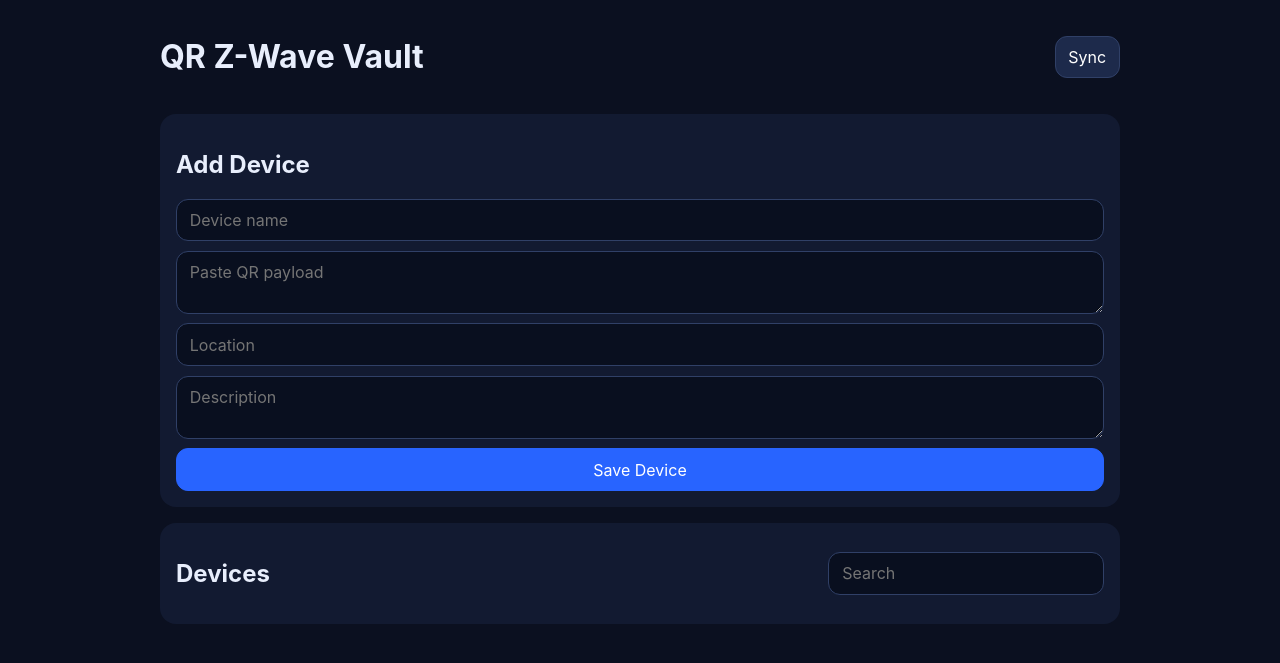
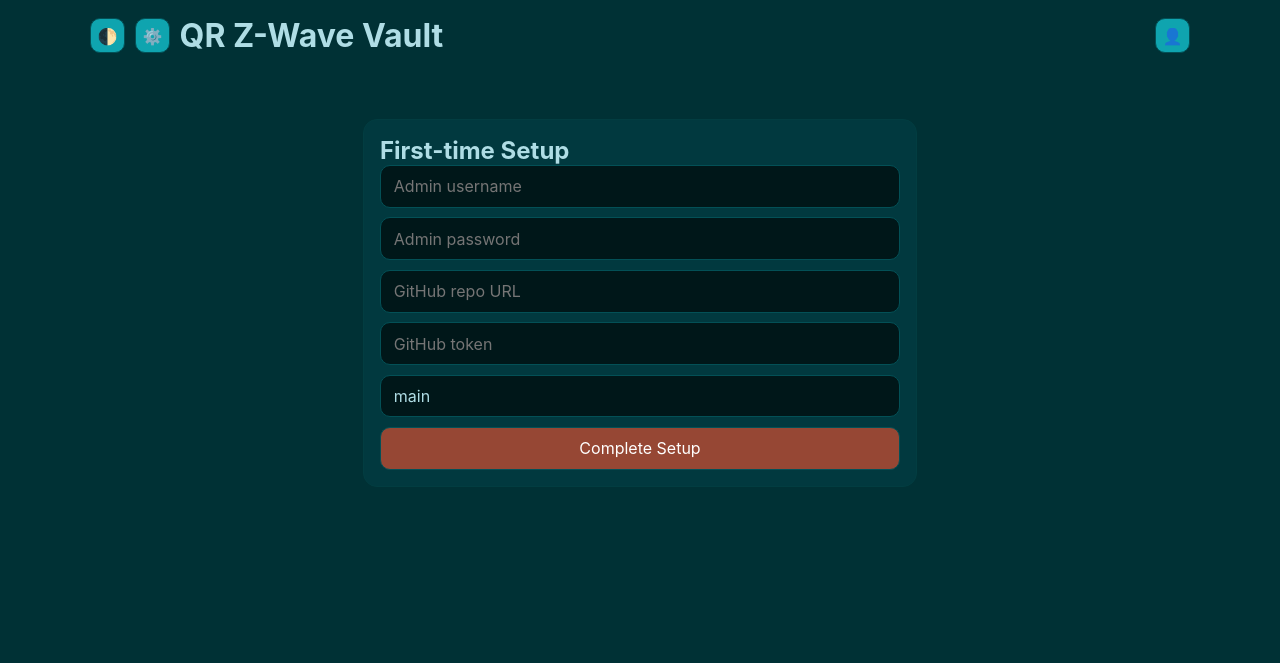
Before and after one commit to hummel22/qr-zwave-vault, a FastAPI app: page / in a window 1280 px wide. Shown: the top 663 px of the page. Run offline with FastAPI, Linux system fonts and the light colour scheme; data that the repository does not hold is empty.

Commit message:
Add auth/setup system and revamp dashboard UI

```diff
--- a/app/main.py
+++ b/app/main.py
@@ -5,21 +5,24 @@ import os
 from pathlib import Path
 
 import qrcode
-from fastapi import FastAPI, HTTPException, Query
+from fastapi import FastAPI, HTTPException, Query, Request
 from fastapi.middleware.cors import CORSMiddleware
-from fastapi.responses import HTMLResponse, Response
+from fastapi.responses import HTMLResponse, JSONResponse, Response
 from fastapi.staticfiles import StaticFiles
 
 from app.models.device import DeviceCreate, DeviceRecord, DeviceRecordUpdate, build_device_record, now_utc, validate_uniqueness_or_raise
+from app.models.settings import LoginRequest, SettingsUpdateRequest, SetupBootstrapRequest, StoredSettings, hash_password, verify_password
 from app.services.git_sync import GitSyncService
 from app.services.parser import extract_dsk
 from app.storage.device_store import DeviceStore
+from app.storage.settings_store import SettingsStore
 
 
-APP_VERSION = "1.0.0"
+APP_VERSION = "1.1.0"
 DATA_DIR = Path(os.getenv("DATA_DIR", "./data/repo/devices"))
-
+SETTINGS_FILE = Path(os.getenv("SETTINGS_FILE", "./data/settings/settings.json"))
 store = DeviceStore(DATA_DIR)
+settings_store = SettingsStore(SETTINGS_FILE)
 sync = GitSyncService()
 app = FastAPI(title="QR Z-Wave Vault", version=APP_VERSION)
 app.add_middleware(
@@ -29,6 +32,40 @@ app.add_middleware(
     allow_headers=["*"],
 )
 app.mount("/static", StaticFiles(directory="app/static"), name="static")
+
+
+def _require_auth(request: Request) -> None:
+    if request.cookies.get("vault_user"):
+        return
+    raise HTTPException(status_code=401, detail="unauthorized")
+
+
+def _setup_complete() -> bool:
+    return settings_store.exists()
+
+
+def _current_settings_or_404() -> StoredSettings:
+    loaded = settings_store.load()
+    if not loaded:
+        raise HTTPException(status_code=404, detail="setup_incomplete")
+    return loaded
+
+
+@app.middleware("http")
+async def auth_guard(request: Request, call_next):
+    path = request.url.path
+    public_paths = {
+        "/",
+        "/health",
+        "/api/v1/setup/status",
+        "/api/v1/setup/bootstrap",
+        "/api/v1/auth/login",
+    }
+    if path.startswith("/static") or path in public_paths:
+        return await call_next(request)
+    if path.startswith("/api/v1") and not request.cookies.get("vault_user"):
+        return Response(status_code=401)
+    return await call_next(request)
 
 
 @app.get("/", response_class=HTMLResponse)
@@ -44,8 +81,110 @@ def health() -> dict:
         "version": APP_VERSION,
         "time": now_utc().isoformat().replace("+00:00", "Z"),
         "records": {"count": len(store.list_all())},
+        "setup_complete": _setup_complete(),
         "sync": sync.status(),
     }
+
+
+@app.get("/api/v1/setup/status")
+def setup_status() -> dict:
+    return {"setup_complete": _setup_complete()}
+
+
+@app.post("/api/v1/setup/bootstrap")
+def setup_bootstrap(payload: SetupBootstrapRequest) -> dict:
+    if _setup_complete():
+        raise HTTPException(status_code=409, detail="setup_already_completed")
+    salt, password_hash = hash_password(payload.password)
+    settings = StoredSettings(
+        username=payload.username,
+        password_salt=salt,
+        password_hash=password_hash,
+        github_repo=payload.github_repo,
+        github_token=payload.github_token,
+        github_branch=payload.github_branch,
+    )
+    settings_store.save(settings)
+    sync.configure(settings.github_repo, settings.github_token, settings.github_branch)
+    sync.trigger_sync()
+    return {"ok": True, "settings": settings.masked()}
+
+
+@app.post("/api/v1/auth/login")
+def login(payload: LoginRequest, request: Request) -> dict:
+    settings = _current_settings_or_404()
+    if payload.username != settings.username:
+        raise HTTPException(status_code=401, detail="invalid_credentials")
+    if not verify_password(payload.password, settings.password_salt, settings.password_hash):
+        raise HTTPException(status_code=401, detail="invalid_credentials")
+    response = JSONResponse({"ok": True, "user": settings.username})
+    response.set_cookie("vault_user", settings.username, httponly=True, samesite="lax")
+    return response
+
+
+@app.post("/api/v1/auth/logout")
+def logout() -> Response:
+    response = JSONResponse({"ok": True})
+    response.delete_cookie("vault_user")
+    return response
+
+
+@app.get("/api/v1/auth/me")
+def auth_me(request: Request) -> dict:
+    _require_auth(request)
+    settings = _current_settings_or_404()
+    sync.configure(settings.github_repo, settings.github_token, settings.github_branch)
+    return {"authenticated": True, "user": request.cookies.get("vault_user"), "settings": settings.masked()}
+
+
+@app.get("/api/v1/admin/settings")
+def admin_settings(request: Request) -> dict:
+    _require_auth(request)
+    settings = _current_settings_or_404()
+    return settings.masked()
+
+
+@app.put("/api/v1/admin/settings")
+def admin_settings_update(payload: SettingsUpdateRequest, request: Request) -> dict:
+    _require_auth(request)
+    settings = _current_settings_or_404()
+
+    username = payload.username or settings.username
+    if payload.new_password:
+        salt, password_hash = hash_password(payload.new_password)
+    else:
+        salt = settings.password_salt
+        password_hash = settings.password_hash
+
+    updated = StoredSettings(
+        username=username,
+        password_salt=salt,
+        password_hash=password_hash,
+        github_repo=payload.github_repo or settings.github_repo,
+        github_token=payload.github_token or settings.github_token,
+        github_branch=payload.github_branch or settings.github_branch,
+    )
+    settings_store.save(updated)
+    sync.configure(updated.github_repo, updated.github_token, updated.github_branch)
+    return {"ok": True, "settings": updated.masked()}
+
+
+@app.post("/api/v1/admin/test-repo-auth")
+def admin_test_repo_auth(request: Request) -> dict:
+    _require_auth(request)
+    settings = _current_settings_or_404()
+    sync.configure(settings.github_repo, settings.github_token, settings.github_branch)
+    ok, reason = sync.can_authenticate()
+    return {"ok": ok, "reason": reason}
+
+
+@app.post("/api/v1/admin/force-pull-update")
+def admin_force_pull_update(request: Request) -> dict:
+    _require_auth(request)
+    settings = _current_settings_or_404()
+    sync.configure(settings.github_repo, settings.github_token, settings.github_branch)
+    result = sync.trigger_sync()
+    return {"ok": result.get("state") == "synced", "sync": result}
 
 
 @app.get("/api/v1/devices")
@@ -60,14 +199,15 @@ def list_devices(
     per_page: int = Query(default=25, ge=1, le=200),
 ) -> dict:
     queried = store.query(q, name, dsk, notes, sort, order, page, per_page)
+    status = sync.status()
     items = [
         {
             **item.model_dump(mode="json"),
             "sync": {
-                "state": sync.status()["state"],
-                "last_success_at": sync.status()["last_success_at"],
-                "last_error": sync.status()["last_error"],
-                "head_commit": sync.status()["head_commit"],
+                "state": status["state"],
+                "last_success_at": status["last_success_at"],
+                "last_error": status["last_error"],
+                "head_commit": status["head_commit"],
             },
         }
         for item in queried["items"]
--- a/app/static/app.js
+++ b/app/static/app.js
@@ -3,43 +3,167 @@ const { createApp } = Vue;
 createApp({
   data() {
     return {
+      setupRequired: false,
+      isAuthenticated: false,
+      message: "",
+      theme: localStorage.getItem("theme") || "dark",
       devices: [],
+      selectedDevice: null,
       form: { device_name: "", raw_value: "", location: "", description: "" },
+      editForm: { device_name: "", location: "", description: "" },
       filters: { q: "" },
-      qrSrc: "",
+      setup: { username: "", password: "", github_repo: "", github_token: "", github_branch: "main" },
+      loginForm: { username: "", password: "" },
+      admin: { username: "", new_password: "", github_repo: "", github_token: "", github_branch: "main" },
     };
   },
   async mounted() {
-    await this.loadDevices();
+    await this.bootstrap();
   },
   methods: {
+    setMessage(msg) {
+      this.message = msg;
+      setTimeout(() => {
+        if (this.message === msg) this.message = "";
+      }, 3000);
+    },
+    toggleTheme() {
+      this.theme = this.theme === "dark" ? "light" : "dark";
+      localStorage.setItem("theme", this.theme);
+    },
+    async bootstrap() {
+      const setupRes = await fetch("/api/v1/setup/status");
+      const setupBody = await setupRes.json();
+      this.setupRequired = !setupBody.setup_complete;
+      if (this.setupRequired) return;
+      await this.refreshSession();
+    },
+    async refreshSession() {
+      const res = await fetch("/api/v1/auth/me");
+      if (!res.ok) {
+        this.isAuthenticated = false;
+        return;
+      }
+      const body = await res.json();
+      this.isAuthenticated = !!body.authenticated;
+      this.admin = {
+        username: body.settings.username,
+        new_password: "",
+        github_repo: body.settings.github_repo,
+        github_token: "",
+        github_branch: body.settings.github_branch,
+      };
+      await this.loadDevices();
+    },
+    async completeSetup() {
+      const res = await fetch("/api/v1/setup/bootstrap", {
+        method: "POST",
+        headers: { "Content-Type": "application/json" },
+        body: JSON.stringify(this.setup),
+      });
+      if (!res.ok) return this.setMessage("Setup failed");
+      this.setupRequired = false;
+      this.loginForm.username = this.setup.username;
+      this.setMessage("Setup complete. Please login.");
+    },
+    async login() {
+      const res = await fetch("/api/v1/auth/login", {
+        method: "POST",
+        headers: { "Content-Type": "application/json" },
+        body: JSON.stringify(this.loginForm),
+      });
+      if (!res.ok) return this.setMessage("Invalid login");
+      this.isAuthenticated = true;
+      await this.refreshSession();
+      this.setMessage("Logged in");
+    },
+    async logout() {
+      await fetch("/api/v1/auth/logout", { method: "POST" });
+      this.isAuthenticated = false;
+      this.$refs.adminModal.close();
+    },
     async loadDevices() {
       const params = new URLSearchParams();
       if (this.filters.q) params.set("q", this.filters.q);
       const res = await fetch(`/api/v1/devices?${params.toString()}`);
+      if (!res.ok) return;
       const body = await res.json();
       this.devices = body.items;
     },
+    openAddModal() {
+      this.form = { device_name: "", raw_value: "", location: "", description: "" };
+      this.$refs.addModal.showModal();
+    },
     async addDevice() {
-      await fetch("/api/v1/devices", {
+      const res = await fetch("/api/v1/devices", {
         method: "POST",
         headers: { "Content-Type": "application/json" },
         body: JSON.stringify(this.form),
       });
-      this.form = { device_name: "", raw_value: "", location: "", description: "" };
+      if (!res.ok) return this.setMessage("Could not add device");
+      this.$refs.addModal.close();
       await this.loadDevices();
+      this.setMessage("Device added");
+    },
+    openDevice(item) {
+      this.selectedDevice = item;
+      this.editForm = {
+        device_name: item.device_name,
+        location: item.location || "",
+        description: item.description || "",
+      };
+      this.$refs.deviceModal.showModal();
+    },
+    async saveDeviceEdits() {
+      if (!this.selectedDevice) return;
+      const res = await fetch(`/api/v1/devices/${this.selectedDevice.id}`, {
+        method: "PUT",
+        headers: { "Content-Type": "application/json" },
+        body: JSON.stringify(this.editForm),
+      });
+      if (!res.ok) return this.setMessage("Update failed");
+      await this.loadDevices();
+      this.$refs.deviceModal.close();
+      this.setMessage("Device updated");
     },
     async remove(id) {
-      await fetch(`/api/v1/devices/${id}`, { method: "DELETE" });
+      const res = await fetch(`/api/v1/devices/${id}`, { method: "DELETE" });
+      if (!res.ok) return this.setMessage("Delete failed");
+      this.$refs.deviceModal.close();
       await this.loadDevices();
+      this.setMessage("Device deleted");
     },
-    showQr(id) {
-      this.qrSrc = `/api/v1/devices/${id}/qr.png`;
-      this.$refs.modal.showModal();
+    openAdmin() {
+      if (!this.isAuthenticated) return;
+      this.$refs.adminModal.showModal();
     },
-    async syncNow() {
-      await fetch("/api/v1/sync", { method: "POST" });
-      await this.loadDevices();
+    async saveSettings() {
+      const payload = {
+        username: this.admin.username,
+        new_password: this.admin.new_password || null,
+        github_repo: this.admin.github_repo,
+        github_token: this.admin.github_token || null,
+        github_branch: this.admin.github_branch,
+      };
+      const res = await fetch("/api/v1/admin/settings", {
+        method: "PUT",
+        headers: { "Content-Type": "application/json" },
+        body: JSON.stringify(payload),
+      });
+      if (!res.ok) return this.setMessage("Failed to save settings");
+      this.admin.new_password = "";
+      this.admin.github_token = "";
+      this.setMessage("Settings saved");
+    },
+    async testRepoAuth() {
+      const res = await fetch("/api/v1/admin/test-repo-auth", { method: "POST" });
+      const body = await res.json();
+      this.setMessage(body.ok ? "Repo auth OK" : `Repo auth failed: ${body.reason}`);
+    },
+    async forcePull() {
+      const res = await fetch("/api/v1/admin/force-pull-update", { method: "POST" });
+      const body = await res.json();
+      this.setMessage(body.ok ? "Repository updated" : "Repository update failed");
     },
   },
 }).mount("#app");
--- a/app/static/styles.css
+++ b/app/static/styles.css
@@ -1,31 +1,172 @@
 :root {
-  color-scheme: light dark;
+  --c-bg: #003135;
+  --c-surface: #024950;
+  --c-accent: #0fa4af;
+  --c-warm: #964734;
+  --c-text: #afdde5;
   font-family: Inter, system-ui, sans-serif;
 }
+
+.shell[data-theme="light"] {
+  --c-bg: #afdde5;
+  --c-surface: #ffffff;
+  --c-accent: #0fa4af;
+  --c-warm: #964734;
+  --c-text: #003135;
+}
+
 body {
   margin: 0;
-  background: #0b1020;
-  color: #e8eefc;
+  background: var(--c-bg);
+  color: var(--c-text);
 }
+
 .shell {
-  max-width: 960px;
+  max-width: 1100px;
   margin: 0 auto;
   padding: 1rem;
+}
+
+.menu-bar,
+.menu-left,
+.menu-right,
+.row {
+  display: flex;
+  align-items: center;
+  gap: 0.6rem;
+}
+
+.menu-bar {
+  justify-content: space-between;
+  margin-bottom: 1rem;
+}
+
+.panel {
+  background: color-mix(in oklab, var(--c-surface) 85%, black 15%);
+  border: 1px solid color-mix(in oklab, var(--c-accent) 50%, black 50%);
+  border-radius: 14px;
+  padding: 1rem;
+}
+
+.auth-panel {
+  max-width: 520px;
+  margin: 4rem auto;
+}
+
+.stack {
   display: grid;
-  gap: 1rem;
+  gap: 0.6rem;
 }
-.topbar,.row { display:flex; justify-content:space-between; gap:.75rem; align-items:center; }
-.panel { background:#121a31; border-radius:16px; padding:1rem; }
-.stack { display:grid; gap:.6rem; }
-input, textarea, button { font:inherit; border-radius:12px; border:1px solid #304067; padding:.65rem .8rem; }
-input, textarea { background:#090f1f; color:#e8eefc; }
-.btn { background:#1d2a4b; color:#fff; cursor:pointer; }
-.btn.primary { background:#2864ff; border-color:#2864ff; }
-.btn.danger { background:#932525; border-color:#932525; }
-.cards { display:grid; grid-template-columns:repeat(auto-fit, minmax(220px,1fr)); gap:.8rem; }
-.card { background:#0b142b; border:1px solid #243559; border-radius:12px; padding:.8rem; display:grid; gap:.45rem; }
-dialog { border:none; border-radius:14px; padding:1rem; }
-img { max-width: 100%; height: auto; }
+
+h1,
+h2,
+h3 {
+  margin: 0;
+}
+
+input,
+textarea,
+button {
+  font: inherit;
+  border-radius: 10px;
+  border: 1px solid color-mix(in oklab, var(--c-accent) 60%, black 40%);
+  padding: 0.65rem 0.8rem;
+}
+
+input,
+textarea {
+  background: color-mix(in oklab, var(--c-bg) 65%, black 35%);
+  color: var(--c-text);
+}
+
+.btn,
+.icon-btn {
+  background: var(--c-accent);
+  color: #001b1d;
+  cursor: pointer;
+}
+
+.btn.primary {
+  background: var(--c-warm);
+  color: #fff;
+}
+
+.btn.danger {
+  background: #8f2d1c;
+  color: #fff;
+}
+
+.icon-btn {
+  width: 2.2rem;
+  height: 2.2rem;
+  padding: 0;
+}
+
+table {
+  width: 100%;
+  border-collapse: collapse;
+  margin-top: 0.8rem;
+}
+
+th,
+td {
+  border-bottom: 1px solid color-mix(in oklab, var(--c-accent) 30%, black 70%);
+  text-align: left;
+  padding: 0.65rem;
+}
+
+tbody tr {
+  cursor: pointer;
+}
+
+tbody tr:hover {
+  background: color-mix(in oklab, var(--c-accent) 16%, transparent 84%);
+}
+
+.fab {
+  position: fixed;
+  right: 1.3rem;
+  bottom: 1.3rem;
+  width: 3rem;
+  height: 3rem;
+  border-radius: 50%;
+  font-size: 1.8rem;
+  padding: 0;
+  background: var(--c-warm);
+  color: #fff;
+}
+
+dialog {
+  border: none;
+  border-radius: 12px;
+  max-width: 560px;
+  width: calc(100% - 2rem);
+  background: var(--c-surface);
+  color: var(--c-text);
+}
+
+img {
+  max-width: 240px;
+  border-radius: 8px;
+  display: block;
+  margin: 0.8rem auto;
+}
+
+.message {
+  position: fixed;
+  left: 50%;
+  bottom: 1rem;
+  transform: translateX(-50%);
+  background: var(--c-surface);
+  border: 1px solid var(--c-accent);
+  padding: 0.5rem 1rem;
+  border-radius: 999px;
+}
+
 @media (max-width: 700px) {
-  .topbar,.row { flex-direction:column; align-items:stretch; }
+  .menu-bar,
+  .row {
+    flex-direction: column;
+    align-items: stretch;
+  }
 }
--- a/app/templates/index.html
+++ b/app/templates/index.html
@@ -8,14 +8,87 @@
     <script src="https://cdn.jsdelivr.net/npm/vue@3/dist/vue.global.prod.js"></script>
   </head>
   <body>
-    <main id="app" class="shell">
-      <header class="topbar">
-        <h1>QR Z-Wave Vault</h1>
-        <button class="btn" @click="syncNow">Sync</button>
+    <main id="app" class="shell" :data-theme="theme">
+      <header class="menu-bar">
+        <div class="menu-left">
+          <button class="icon-btn" @click="toggleTheme" title="Toggle theme">🌓</button>
+          <button class="icon-btn" @click="openAdmin" title="Settings">⚙️</button>
+          <h1>QR Z-Wave Vault</h1>
+        </div>
+        <div class="menu-right">
+          <button class="icon-btn" @click="openAdmin" title="Profile">👤</button>
+        </div>
       </header>
 
-      <section class="panel">
-        <h2>Add Device</h2>
+      <section v-if="setupRequired" class="panel auth-panel">
+        <h2>First-time Setup</h2>
+        <form class="stack" @submit.prevent="completeSetup">
+          <input v-model="setup.username" placeholder="Admin username" required />
+          <input v-model="setup.password" type="password" minlength="8" placeholder="Admin password" required />
+          <input v-model="setup.github_repo" placeholder="GitHub repo URL" required />
+          <input v-model="setup.github_token" placeholder="GitHub token" required />
+          <input v-model="setup.github_branch" placeholder="Branch" required />
+          <button class="btn primary" type="submit">Complete Setup</button>
+        </form>
+      </section>
+
+      <section v-else-if="!isAuthenticated" class="panel auth-panel">
+        <h2>Login</h2>
+        <form class="stack" @submit.prevent="login">
+          <input v-model="loginForm.username" placeholder="Username" required />
+          <input v-model="loginForm.password" type="password" placeholder="Password" required />
+          <button class="btn primary" type="submit">Sign In</button>
+        </form>
+      </section>
+
+      <template v-else>
+        <section class="panel table-panel">
+          <div class="row">
+            <h2>Devices</h2>
+            <input v-model="filters.q" placeholder="Search devices" @input="loadDevices" />
+          </div>
+
+          <table>
+            <thead>
+              <tr>
+                <th>Name</th>
+                <th>DSK</th>
+                <th>Location</th>
+                <th>Updated</th>
+              </tr>
+            </thead>
+            <tbody>
+              <tr v-for="item in devices" :key="item.id" @click="openDevice(item)">
+                <td>{{ item.device_name }}</td>
+                <td>{{ item.dsk }}</td>
+                <td>{{ item.location || '—' }}</td>
+                <td>{{ item.updated_at || '—' }}</td>
+              </tr>
+            </tbody>
+          </table>
+        </section>
+
+        <button class="fab" @click="openAddModal">＋</button>
+      </template>
+
+      <dialog ref="deviceModal">
+        <h3>{{ selectedDevice?.device_name }}</h3>
+        <p>{{ selectedDevice?.description || 'No description' }}</p>
+        <img v-if="selectedDevice" :src="`/api/v1/devices/${selectedDevice.id}/qr.png`" alt="Device QR" />
+        <form v-if="selectedDevice" class="stack" @submit.prevent="saveDeviceEdits">
+          <input v-model="editForm.device_name" placeholder="Device name" required />
+          <input v-model="editForm.location" placeholder="Location" />
+          <textarea v-model="editForm.description" placeholder="Description"></textarea>
+          <div class="row">
+            <button class="btn primary" type="submit">Save</button>
+            <button class="btn danger" type="button" @click="remove(selectedDevice.id)">Delete</button>
+          </div>
+        </form>
+        <button class="btn" @click="$refs.deviceModal.close()">Close</button>
+      </dialog>
+
+      <dialog ref="addModal">
+        <h3>Add New Device</h3>
         <form class="stack" @submit.prevent="addDevice">
           <input v-model="form.device_name" placeholder="Device name" required />
           <textarea v-model="form.raw_value" placeholder="Paste QR payload" required></textarea>
@@ -23,30 +96,30 @@
           <textarea v-model="form.description" placeholder="Description"></textarea>
           <button class="btn primary" type="submit">Save Device</button>
         </form>
-      </section>
+        <button class="btn" @click="$refs.addModal.close()">Cancel</button>
+      </dialog>
 
-      <section class="panel">
+      <dialog ref="adminModal">
+        <h3>Admin Settings</h3>
+        <form class="stack" @submit.prevent="saveSettings">
+          <input v-model="admin.username" placeholder="Admin username" />
+          <input v-model="admin.new_password" type="password" minlength="8" placeholder="New password" />
+          <input v-model="admin.github_repo" placeholder="GitHub repo" />
+          <input v-model="admin.github_token" placeholder="GitHub token" />
+          <input v-model="admin.github_branch" placeholder="Branch" />
+          <div class="row">
+            <button class="btn primary" type="submit">Save</button>
+            <button class="btn" type="button" @click="testRepoAuth">Test Repo Auth</button>
+            <button class="btn" type="button" @click="forcePull">Force Pull & Update</button>
+          </div>
+        </form>
         <div class="row">
-          <h2>Devices</h2>
-          <input v-model="filters.q" placeholder="Search" @input="loadDevices" />
+          <button class="btn" @click="logout">Logout</button>
+          <button class="btn" @click="$refs.adminModal.close()">Close</button>
         </div>
-        <div class="cards">
-          <article class="card" v-for="item in devices" :key="item.id">
-            <h3>{{ item.device_name }}</h3>
-            <p>{{ item.dsk }}</p>
-            <p>{{ item.description || 'No notes' }}</p>
-            <div class="row">
-              <button class="btn" @click="showQr(item.id)">QR</button>
-              <button class="btn danger" @click="remove(item.id)">Delete</button>
-            </div>
-          </article>
-        </div>
-      </section>
+      </dialog>
 
-      <dialog ref="modal">
-        <img :src="qrSrc" alt="Device QR" />
-        <button class="btn" @click="$refs.modal.close()">Close</button>
-      </dialog>
+      <p v-if="message" class="message">{{ message }}</p>
     </main>
     <script src="/static/app.js"></script>
   </body>
```
Also changed, not shown: app/models/settings.py (added, +77 -0 lines), app/services/git_sync.py (+21 -0 lines), tests/test_api.py (+30 -1 lines), app/storage/settings_store.py (added).
